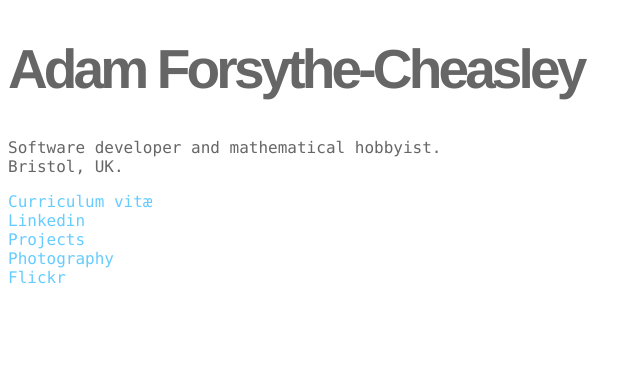
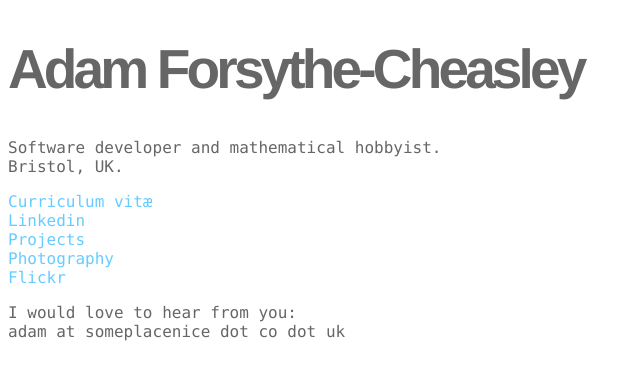
Before and after one commit to adamcheasley/adamcheasley.github.io, a Jekyll site: the page built from index.md, in a window 1280 px wide. Shown: the top 380 px of the page, without its empty margins (0-641 px from the left). Built offline with Jekyll 4.4.1, drawn with Linux system fonts in a browser that asks for light colours; Markdown is read by kramdown in place of the engine named in the settings.

Commit message:
Add contact details

```diff
--- a/index.md
+++ b/index.md
@@ -13,3 +13,6 @@ Bristol, UK.
 [Projects](/projects/index.html)
 [Photography](http://www.adamcheasley.com/)
 [Flickr](http://www.flickr.com/photos/someplacenice/)
+
+I would love to hear from you:
+adam at someplacenice dot co dot uk
```
